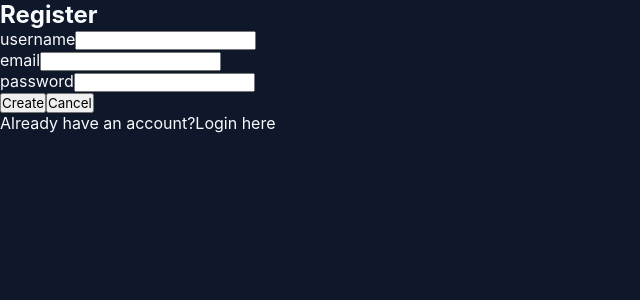
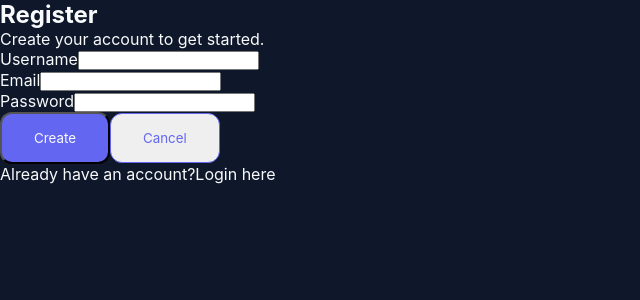
Before and after one commit to Honabi17/Financial_Dashboard, a React (Vite) app in the folder FRONTEND/: page /register in a window 1280 px wide. Shown: the top 300 px of the page, without its empty margins (0-640 px from the left). Built offline with nearby package versions, Linux system fonts and the light colour scheme.

Commit message:
feat(frontend): style the login and register pages

```diff
--- a/FRONTEND/src/pages/Login.tsx
+++ b/FRONTEND/src/pages/Login.tsx
@@ -1,6 +1,7 @@
 import { useState } from "react"
 import { useAuth } from "../context/AuthContext";
 import { Link, useNavigate } from "react-router-dom";
+import "./auth.css";
 
 
 
@@ -47,14 +48,24 @@ export const Login: React.FC = () =>{
     };
 
     return(
-        <div>
+        <div className="auth-page">
+            <div className="auth-card">
+
                 <h2>Login</h2>
-            {error && <p>{error}</p>}
+                <p className="auth-subtitle">
+                    Welcome back. Sign in to continue.
+                </p>
 
-            <form
+                {error &&
+                    <p className="auth-error">
+                        {error}
+                    </p>
+                }
+
+                <form className="auth-form"
                     onSubmit={handleSubmit}
                 >
-                <div>
+                    <div className="auth-field">
                         <label
                             htmlFor="email"
                         >
@@ -72,7 +83,7 @@ export const Login: React.FC = () =>{
                         />
                     </div>
 
-                <div>
+                    <div className="auth-field">
                         <label
                             htmlFor="password"
                         >
@@ -90,9 +101,10 @@ export const Login: React.FC = () =>{
                         />
                     </div>
 
-                <div>
+                    <div className="auth-actions">
                         <button
                             type="submit"
+                            className="btn-primary"
                             disabled={isSubmitting}
                         >
                             {isSubmitting ? 'Login...' : 'Login'}
@@ -100,6 +112,7 @@ export const Login: React.FC = () =>{
 
                         <button
                             type="button"
+                            className="btn-secondary"
                             disabled={isSubmitting}
                             onClick={() => navigate('/')}
                         >
@@ -108,7 +121,7 @@ export const Login: React.FC = () =>{
                     </div>
                 </form>
 
-            <p>
+                <p className="auth-footer">
                     Don't have account yet?
                     <Link
                         to="/register"
@@ -117,5 +130,6 @@ export const Login: React.FC = () =>{
                     </Link>
                 </p>
             </div>
+        </div>
     );
 };
--- a/FRONTEND/src/pages/Register.tsx
+++ b/FRONTEND/src/pages/Register.tsx
@@ -2,6 +2,7 @@ import type React from "react";
 import { useState } from "react";
 import { useAuth } from "../context/AuthContext";
 import { Link, useNavigate } from "react-router-dom";
+import "./auth.css";
 
 
 
@@ -51,19 +52,29 @@ export const Register: React.FC = () => {
     };
 
     return(
-       <div>
+       <div className="auth-page">
+            <div className="auth-card">
+
                 <h2>Register</h2>
-            {error && <p>{error}</p>}
+                <p className="auth-subtitle">
+                    Create your account to get started.
+                </p>
 
-            <form
+                {error &&
+                    <p className="auth-error">
+                        {error}
+                    </p>
+                }
+
+                <form className="auth-form"
                     onSubmit={handleSubmit}
                 >
 
-                <div>
+                    <div className="auth-field">
                         <label
                             htmlFor="username"
                         >
-                        username
+                            Username
                         </label>
                         <input
                             id="username"
@@ -72,16 +83,17 @@ export const Register: React.FC = () => {
                             onChange={
                                 (e) => setUsername(e.target.value)
                             }
+                            autoComplete="username"
                             required
                         />
                     </div>
 
 
-                <div>
+                    <div className="auth-field">
                         <label
                             htmlFor="email"
                         >
-                        email
+                            Email
                         </label>
                         <input
                             id="email"
@@ -90,15 +102,16 @@ export const Register: React.FC = () => {
                             onChange={
                                 (e) => setEmail(e.target.value)
                             }
+                            autoComplete="email"
                             required
                         />
                     </div>
 
-                <div>
+                    <div className="auth-field">
                         <label
                             htmlFor="password"
                         >
-                        password
+                            Password
                         </label>
                         <input
                             id="password"
@@ -107,13 +120,16 @@ export const Register: React.FC = () => {
                             onChange={
                                 (e) => setPassword(e.target.value)
                             }
+                            minLength={6}
+                            autoComplete="new-password"
                             required
                         />
                     </div>
 
-                <div>
+                    <div className="auth-actions">
                         <button
                             type="submit"
+                            className="btn-primary"
                             disabled={isSubmitting}
                         >
                             {isSubmitting ? 'Creating...' : 'Create'}
@@ -121,6 +137,7 @@ export const Register: React.FC = () => {
 
                         <button
                             type="button"
+                            className="btn-secondary"
                             disabled={isSubmitting}
                             onClick={
                                 () => navigate('/')
@@ -131,12 +148,13 @@ export const Register: React.FC = () => {
                     </div>
                 </form>
 
-            <p>
+                <p className="auth-footer">
                     Already have an account?
                     <Link to="/login">
                             Login here
                     </Link>
                 </p>
             </div>
+       </div>
     );
 };
```
Also changed, not shown: FRONTEND/src/pages/auth.css (added). Lines whose indentation alone changed are shown as unchanged.
